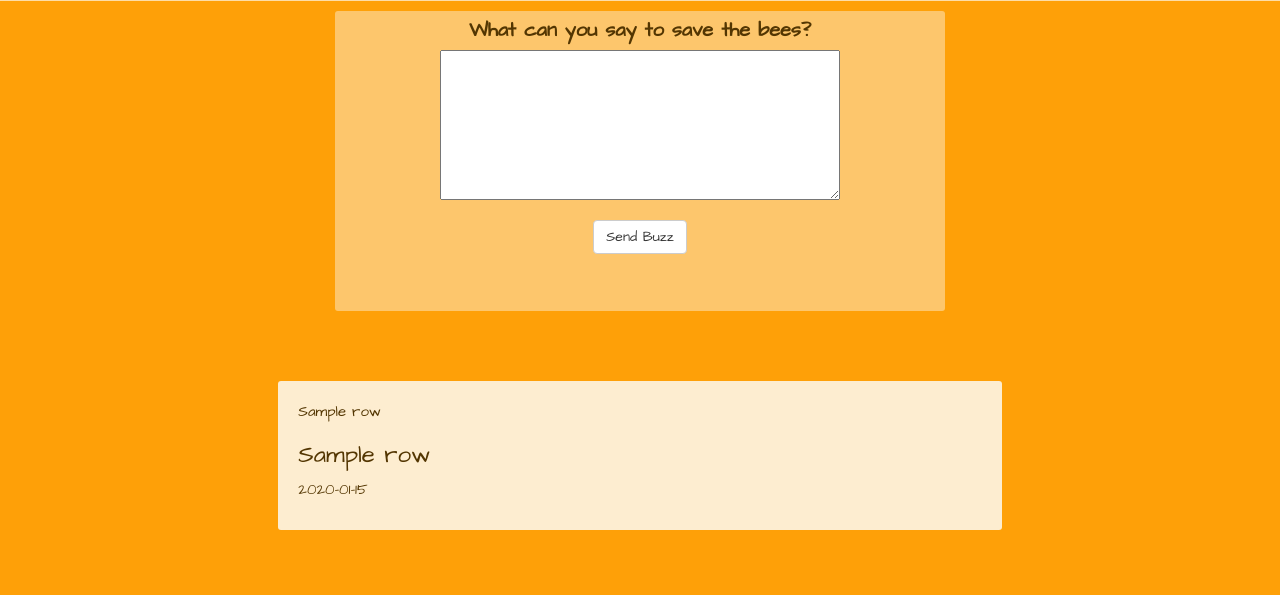
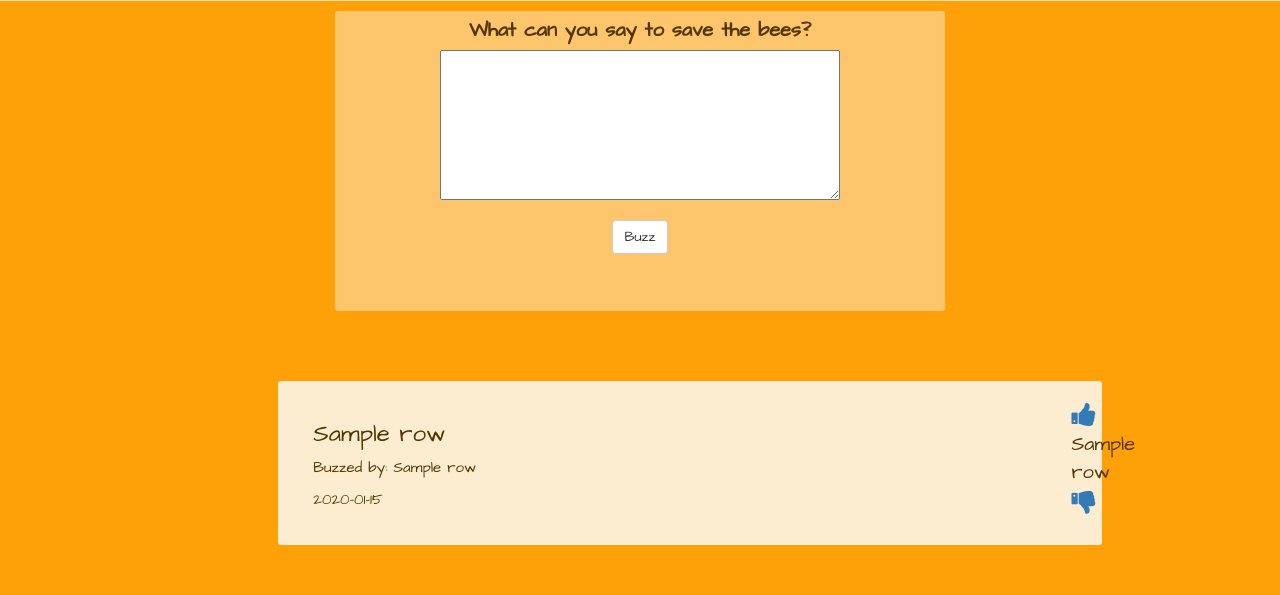
Before and after one commit to Shirlazybrat/7-16-Bawk, a Flask app: template templates/index.html in a window 1280 px wide. Shown: the part 984-1579 px from the top of the page. Before the commit the page ends 1514 px from the top, so only its background shows below. Run offline with Flask 2, Linux system fonts and the light colour scheme; the template is opened without the code that fills it: most values are stand-ins (such as "Sample title", 1, 10 or a date in 2020); some libraries are stand-ins or nearby versions.

Commit message:
Added javascript for chaging the up or down vote for users.

```diff
--- a/compass/sass/styles.scss
+++ b/compass/sass/styles.scss
@@ -100,4 +100,11 @@ body{
 	.posting-wrapper {
 		vertical-align: top;
 	}
+
+	.vote {
+		li{
+			list-style: none;
+			font-size: 20px;
+		}
+	}
 }
--- a/main.py
+++ b/main.py
@@ -1,5 +1,5 @@
 # Import flask stuff
-from flask import Flask, render_template, redirect, request, session
+from flask import Flask, render_template, redirect, request, session, jsonify
 # import the mysql module
 from flaskext.mysql import MySQL
 import bcrypt
@@ -28,11 +28,56 @@ app.secret_key = "navlksnlakjwa8924hr8qoarhfvpui34"
 
 @app.route('/')
 def index():
-	current_posts_query = "SELECT * FROM buzz LEFT JOIN user ON buzz.user_id = user.id ORDER BY date DESC"
+	current_posts_query = "SELECT * FROM buzz LEFT JOIN user ON buzz.user_id = user.id LEFT JOIN votes on votes.post_id = buzz.id ORDER BY date DESC"
 	cursor.execute(current_posts_query)
 	current_posts_result = cursor.fetchall()
 	return render_template('index.html',
 		posts = current_posts_result)
+
+@app.route('/process_vote', methods=['POST'])
+def process_vote():
+
+	post_id = request.form['vid'] #this is the post voted on from jquery ajax
+	print post_id
+	vote_type = request.form['voteType']
+	# print "I am here %s"  % session['username']
+	# print "I am here %r"  % session
+
+
+	print vote_type
+	# check to see if the user voted on this item
+	check_user_votes_query ="SELECT * FROM votes INNER JOIN user ON user.id = votes.user_id WHERE user.username = '%s' AND votes.post_id = '%s'" % (session['username'], post_id)
+	cursor.execute(check_user_votes_query)
+	check_user_votes_result = cursor.fetchone()
+
+
+	if check_user_votes_result is None:
+		insert_user_vote_query = "INSERT INTO votes (post_id, user_id, vote_type) VALUES ('%s', '%s','%s')" % (post_id, session['user_id'], vote_type)
+		cursor.execute(insert_user_vote_query)
+		conn.commit()
+		return jsonify("voteCounted")
+
+	else:
+		check_user_vote_direction_query = "SELECT * FROM votes INNER JOIN user ON user.id = votes.user_id WHERE user.username = '%s' AND votes.post_id = '%s' AND votes.vote_type = %s" % (session['username'], post_id, vote_type)
+		cursor.execute(check_user_vote_direction_query)
+		check_user_vote_direction_result = cursor.fetchone()
+		if check_user_vote_direction_result is None:
+			# User has voted, but not this direction. Update
+			update_user_vote_query = "UPDATE votes SET vote_type = %s WHERE user_id = '%s' AND post_id = '%s'" % (vote_type, session['user_id'], post_id)
+			cursor.execute(update_user_vote_query)
+			conn.commit()
+			return "voteChanged"
+		else:
+			# User has already voted this directino on this post. No dice.
+			return "alreadyVoted"
+
+
+
+	# vote_post_query = "UPDATE current_vote FROM buzz SET buzz.current_vote = buzz.current_vote + 1"
+	# cursor.execute(vote_posts_query)
+	# vote_posts_result = cursor.fetchall()
+	# return render_template('index.html',
+	# 	posts = vote_posts_result)
 
 
 @app.route('/register')
--- a/static/css/styles.css
+++ b/static/css/styles.css
@@ -108,3 +108,8 @@ body {
 .posting-text .posting-wrapper {
   vertical-align: top;
 }
+/* line 105, ../../compass/sass/styles.scss */
+.posting-text .vote li {
+  list-style: none;
+  font-size: 20px;
+}
--- /dev/null
+++ b/static/js/scripts.js
@@ -0,0 +1,27 @@
+$(document).ready(function(){
+	$('.vote').click(function(e){
+		e.preventDefault()
+		var vid = $(this).attr('post-id')
+		if ($(this).hasClass("vote-up")){
+			//user clicked on the thumb up
+			var voteType = 1;
+			console.log('up')
+		}
+		else {
+			//user clicked on the thumb down
+			var voteType = -1;
+			console.log('down')
+		}
+		$.ajax({
+			url: "/process_vote",
+			type: "post",
+			data: {vid:vid, voteType:voteType},
+			success: function(result){
+				console.log(result)
+			},
+			error: function(error){
+				console.log("not working")
+			}
+		});
+	});
+});
--- a/templates/index.html
+++ b/templates/index.html
@@ -84,16 +84,15 @@
     </div>
 </div>
 
-
 <div class="col-sm-offset-3 col-sm-6">
     <form class="text-center" action="post_submit" method="POST" id="submit-post-form">
         <div class="row">
             <label>What can you say to save the bees?</label>
         </div>
         <div class="row">
-		<textarea name="post_content" width="60" height="8"></textarea>
+            <textarea name="post_content"></textarea>
         </div>
-		<button type="submit" class="btn btn-default">Send Buzz</button>
+        <button type="submit" class="btn btn-default">Buzz</button>
     </form>
 </div>
 
@@ -101,23 +100,39 @@
     <div class="posting">
         {% for row in posts: %}
         <a href="/link_page/{{row[3]}}"></a>
-            <div class="posting-text">
+        <div class="posting-text col-sm-12">
             <!-- <div class="posting-image">
                     <img src="static/images/{{row[2]}}">
                 </div> -->
-                <div class="posting-wrapper">
-                    <p class="block-header">
-                        {{row[8]}}
-                    </p>
+            <div class="posting-wrapper col-sm-11">
+
                 <h3 class="block-text">
                         {{row[2]}}
                     </h3>
+                <p class="block-header">
+                    Buzzed by: {{row[6]}}
+                </p>
                 <p class="block-text">
-                    	{{row[3].strftime('%r - %m/%d/%y')}}
+                    {{row[4].strftime('%r - %m/%d/%y')}}
                 </p>
+            </div>
+            <div class="col-sm-1 vote">
+              <ul>
+                <li>
+                  <a href="" class="vote vote-up" post-id="{{row[0]}}">
+                    <i class="fa fa-thumbs-up fa-lg" aria-hidden="true"></i></a>
+                </li>
+                <li class="vote vote-up-down-number" up-down-id="{{row[14]}}">{{row[14]}}
+                </li>
+                <li>
+                  <a href="" class="vote vote-down" post-id="{{row[0]}}">
+                    <i class="fa fa-thumbs-down fa-lg" aria-hidden="true"></i></a>
+                  </li>
+              </ul>
             </div>
         </div>
         {% endfor %}
     </div>
 </div>
+</div>
 {% endblock %}
--- a/templates/layout.html
+++ b/templates/layout.html
@@ -10,6 +10,10 @@
 
 <!-- Latest compiled and minified JavaScript -->
 <script src="https://maxcdn.bootstrapcdn.com/bootstrap/3.3.7/js/bootstrap.min.js" integrity="sha384-Tc5IQib027qvyjSMfHjOMaLkfuWVxZxUPnCJA7l2mCWNIpG9mGCD8wGNIcPD7Txa" crossorigin="anonymous"></script>
+
+<script src="/static/js/scripts.js"></script>
+
+<link rel="stylesheet" href="https://maxcdn.bootstrapcdn.com/font-awesome/4.5.0/css/font-awesome.min.css">
 
 <link href="https://fonts.googleapis.com/css?family=Architects+Daughter" rel="stylesheet">
 
```
Lines whose indentation alone changed are shown as unchanged.
